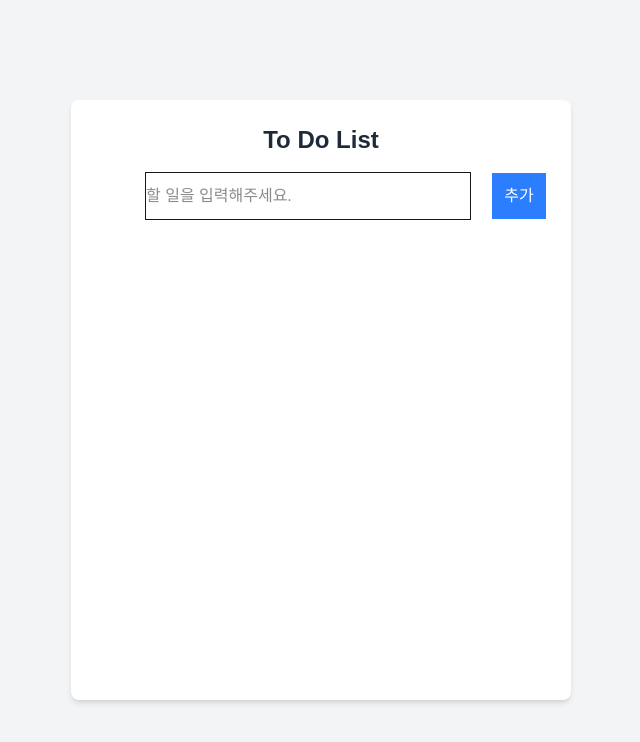
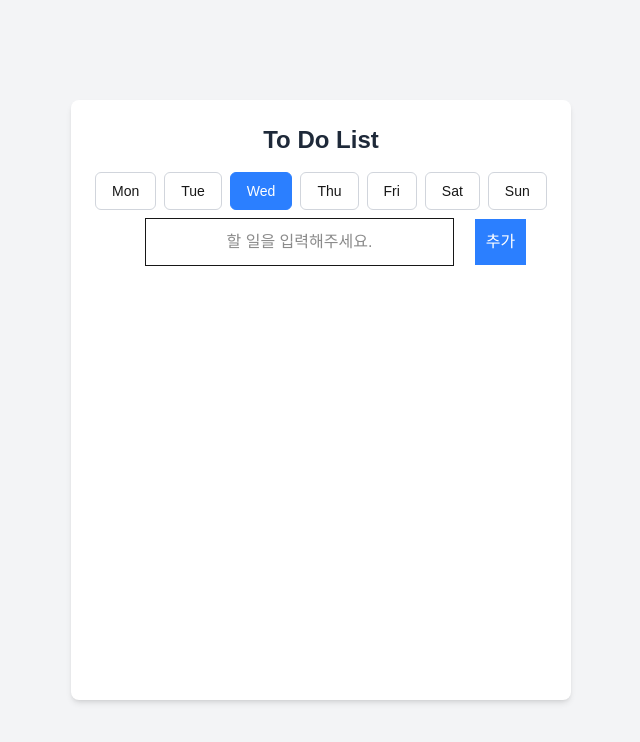
Before and after one commit to YouKnowThat-Park/Hi-Todays-Me, a Next.js app: page / in a window 1280 px wide. Shown: the top 742 px of the page, without its empty margins (319-959 px from the left). Built offline with nearby package versions, Linux system fonts and the light colour scheme.

Commit message:
: feat : 요일 추가 (요일에 맞는 Todo 추가 ,  정보 랜더링)

```diff
--- a/src/app/todo-List/Todo.tsx
+++ b/src/app/todo-List/Todo.tsx
@@ -1,14 +1,42 @@
+import { useRecoilState } from "recoil";
 import EditTodoModal from "./_components/EditTodoModal";
 import TodoInput from "./_components/TodoInput";
 import TodoList from "./_components/TodoList";
+import { dayFilterState } from "@/recoil/todo-List/todoAtom";
+import { useEffect } from "react";
 
 export default function TodoListPage() {
+  const days = ["Mon", "Tue", "Wed", "Thu", "Fri", "Sat", "Sun"];
+  const [selectedDay, setSelectedDay] = useRecoilState(dayFilterState);
+
+  useEffect(() => {
+    if (!selectedDay) {
+      const today = new Date().getDay(); // 0 ~ 6
+      setSelectedDay(days[today]);
+    }
+  }, [selectedDay, setSelectedDay]);
+
   return (
     <div className="min-h-screen flex items-center justify-center bg-gray-100 ">
       <div className="w-[500px] h-[600px] p-6 bg-white dark:bg-neutral-800 rounded-lg shadow-md flex flex-col">
         <h2 className="text-2xl font-bold text-center mb-4 text-gray-800 dark:text-white">
           To Do List
         </h2>
+        <div className="flex gap-2 flex-wrap mb-2">
+          {days.map((day) => (
+            <button
+              key={day}
+              onClick={() => setSelectedDay(day)} // ✅ 여기 추가
+              className={`px-4 py-2 text-sm rounded-md border transition ${
+                selectedDay === day
+                  ? "bg-blue-500 text-white border-blue-500"
+                  : "border-gray-300 hover:bg-gray-100"
+              }`}
+            >
+              {day}
+            </button>
+          ))}
+        </div>
         <TodoInput />
         <div className="flex-1 overflow-y-auto">
           <TodoList />
--- a/src/app/todo-List/_components/TodoInput.tsx
+++ b/src/app/todo-List/_components/TodoInput.tsx
@@ -1,12 +1,13 @@
 "use client";
 
-import { todoListState } from "@/recoil/todo-List/todoAtom";
+import { dayFilterState, todoListState } from "@/recoil/todo-List/todoAtom";
 import { useState } from "react";
 import { useRecoilState } from "recoil";
 
 export default function TodoInput() {
   const [todos, setTodos] = useRecoilState(todoListState);
   const [input, setInput] = useState("");
+  const [day] = useRecoilState(dayFilterState);
 
   const addTodo = (e: React.FormEvent<HTMLFormElement>) => {
     e.preventDefault();
@@ -16,6 +17,7 @@ export default function TodoInput() {
       id: Date.now(),
       text: input.trim(),
       completed: false,
+      day: day || "",
     };
 
     const updated = [...todos, newTodo];
@@ -28,12 +30,12 @@ export default function TodoInput() {
 
   return (
     <div>
-      <form onSubmit={addTodo} className="flex">
+      <form onSubmit={addTodo} className="flex mr-5">
         <input
           value={input}
           onChange={(e) => setInput(e.target.value)}
           placeholder="할 일을 입력해주세요."
-          className="ml-[50px] border w-[350px] justify-center items-center"
+          className="ml-[50px] border w-[350px] justify-center items-center text-center"
         />
         <button
           type="submit"
--- a/src/recoil/todo-List/todoAtom.ts
+++ b/src/recoil/todo-List/todoAtom.ts
@@ -5,6 +5,7 @@ export interface Todo {
   text: string;
   completed: boolean;
   completedAt?: string;
+  day?: string;
 }
 
 export const isHydratedState = atom({
@@ -44,3 +45,8 @@ export const filterState = atom<"all" | "active" | "completed">({
   key: "filterState",
   default: "all",
 });
+
+export const dayFilterState = atom<string>({
+  key: "dayFilterState",
+  default: "",
+});
--- a/src/recoil/todo-List/todoSelectors.ts
+++ b/src/recoil/todo-List/todoSelectors.ts
@@ -1,20 +1,28 @@
 import { selector } from "recoil";
-import { filterState, todoListState } from "./todoAtom";
+import { dayFilterState, filterState, todoListState } from "./todoAtom";
 
 export const filteredTodoSelector = selector({
   key: "filteredTodoSelector",
   get: ({ get }) => {
     const filter = get(filterState);
     const todos = get(todoListState);
+    const day = get(dayFilterState);
 
-    switch (filter) {
-      case "completed":
-        return todos.filter((todo) => todo.completed);
-      case "active":
-        return todos.filter((todo) => !todo.completed);
-      default:
-        return todos;
+    let filtered = todos;
+
+    // 완료 상태 필터
+    if (filter === "completed") {
+      filtered = filtered.filter((todo) => todo.completed);
+    } else if (filter === "active") {
+      filtered = filtered.filter((todo) => !todo.completed);
     }
+
+    // 요일 필터 (selectedDay가 비어있지 않은 경우만 적용)
+    if (day) {
+      filtered = filtered.filter((todo) => todo.day === day);
+    }
+
+    return filtered;
   },
 });
 
```
